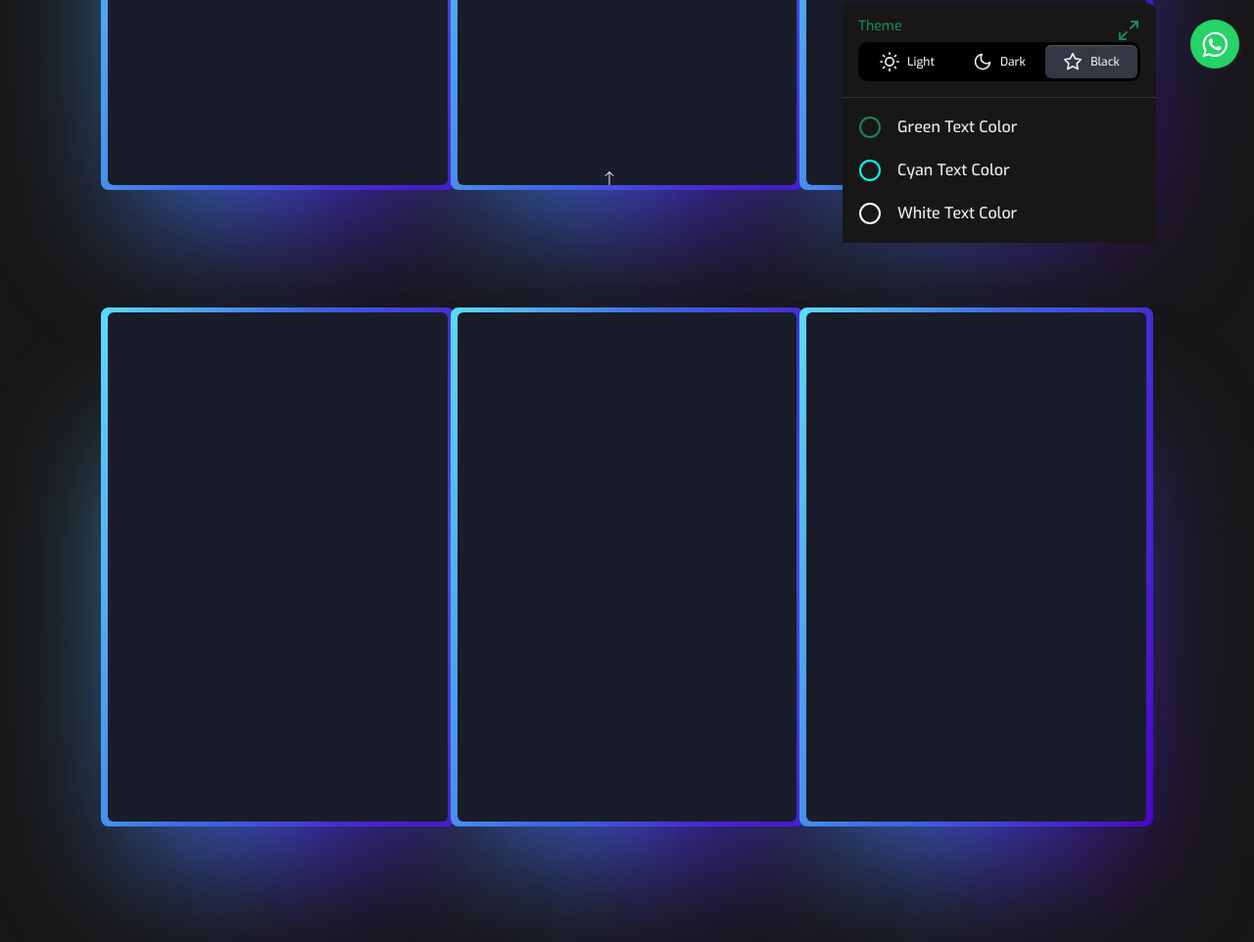
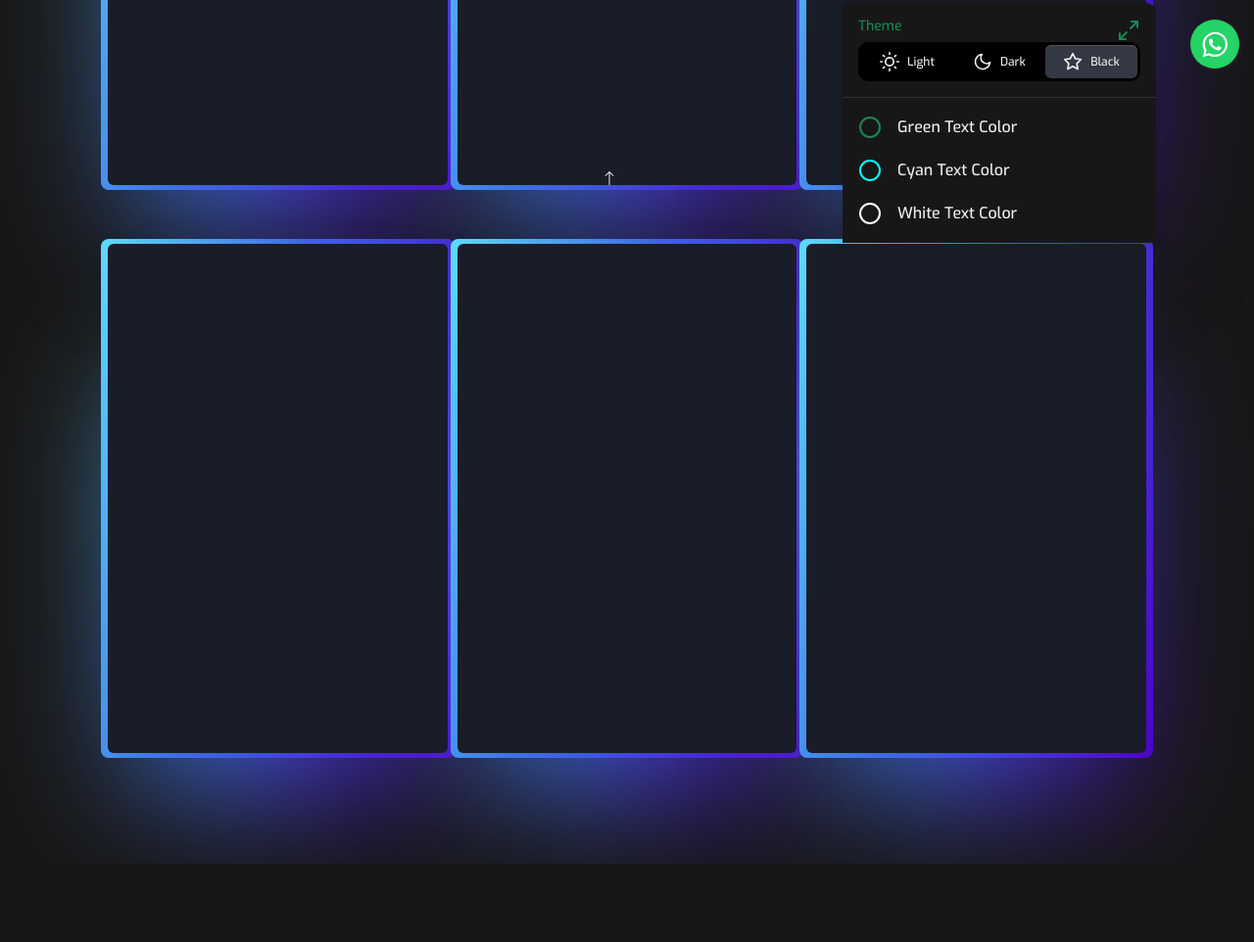
Before and after one commit to YoussefMohamedSalah/cvyoussef, a plain HTML site: page secondcv/my_projects.html in a window 1280 px wide. Shown: the part 700-1662 px from the top of the page at 98% size. After the commit the page ends 1582 px from the top, so only its background shows below. Drawn offline with nearby package versions, Linux system fonts and the light colour scheme.

Commit message:
cards updates

```diff
--- a/secondcv/css/cardcss.css
+++ /dev/null
@@ -1,86 +0,0 @@
-@property --rotate {
-    syntax: "<angle>";
-    initial-value: 132deg;
-    inherits: false;
-}
-
-:root {
-    --card-height: 65vh;
-    --card-width: calc(var(--card-height) / 1.5);
-}
-.cards_container {
-    /* min-height: 100vh; */
-    /* background: #212534; */
-    display: flex;
-    align-items: center;
-    flex-direction: row;
-    justify-content: space-around;
-    box-sizing: border-box;
-    padding: 60px 0px 70px 0px;
-}
-.magic_card {
-    background: #191c29;
-    width: var(--card-width);
-    height: var(--card-height);
-    padding: 3px;
-    position: relative;
-    border-radius: 6px;
-    justify-content: center;
-    align-items: center;
-    text-align: center;
-    display: flex;
-    font-size: 1.5em;
-    color: rgb(88 199 250 / 0%);
-    cursor: pointer;
-    font-family: cursive;
-}
-.magic_card:hover {
-    color: rgb(88 199 250 / 100%);
-    transition: color 1s;
-}
-.magic_card:hover:before, .card:hover:after {
-    animation: none;
-    opacity: 0;
-}
-.magic_card::before {
-    content: "";
-    width: 104%;
-    height: 102%;
-    border-radius: 8px;
-    background-image: linear-gradient(
-    var(--rotate)
-    , #5ddcff, #3c67e3 43%, #4e00c2);
-    position: absolute;
-    z-index: -1;
-    top: -1%;
-    left: -2%;
-    animation: spin 2.5s linear infinite;
-}
-
-.magic_card::after {
-    position: absolute;
-    content: "";
-    top: calc(var(--card-height) / 6);
-    left: 0;
-    right: 0;
-    z-index: -1;
-    height: 100%;
-    width: 100%;
-    margin: 0 auto;
-    transform: scale(0.8);
-    filter: blur(calc(var(--card-height) / 6));
-    background-image: linear-gradient(
-    var(--rotate), #5ddcff, #3c67e3 43%, #4e00c2);
-    opacity: 1;
-    transition: opacity .5s;
-    animation: spin 2.5s linear infinite;
-}
-
-@keyframes spin {
-    0% {
-        --rotate: 0deg;
-    }
-    100% {
-        --rotate: 360deg;
-    }
-}
--- a/secondcv/css/stylesheet.css
+++ b/secondcv/css/stylesheet.css
@@ -18,9 +18,6 @@ body {
   --h1-font-color-red: #800000;
   --h1-font-color-orange: #ffa500; */
 }
-/*
-
-*/
 :root {
   --card-height: 65vh;
   --card-width: calc(var(--card-height) / 1.5);
@@ -48,7 +45,8 @@ body {
     --c-text-primary: #eee;
     --c-text-secondary: #d3d5db;
     --c-border-primary: #454545;
-    --c-bg-primary: #323339;
+    /* --c-bg-primary: #323339; */
+    --c-bg-primary: #212534;
     --c-bg-secondary: #222128;
     --c-bg-button: #494a50;
     --slider-shadow: inset 0 1px 1px #767676;
@@ -1571,7 +1569,11 @@ span {
   flex-direction: row;
   justify-content: space-around;
   box-sizing: border-box;
-  padding: 60px 0px 70px 0px;
+  padding: 30px 0px 30px 0px;
+  flex-wrap: wrap;
+}
+.magic_card_container{
+  padding: 30px 0px 30px 0px;;
 }
 .magic_card {
   background: #191c29;
--- a/secondcv/my_projects.html
+++ b/secondcv/my_projects.html
@@ -106,30 +106,39 @@
                 </div>
                 <!-- ---------------------------first section------------------------------------- -->
                 <div class="cards_container">
-                    <div class="magic_card">
-                        Magic Card
+                    <div class="magic_card_container">
+                        <div class="magic_card">
+                            Magic Card
+                        </div>
                     </div>
-                    <div class="magic_card">
-                        Magic Card
+                    <div class="magic_card_container">
+                        <div class="magic_card">
+                            Magic Card
+                        </div>
                     </div>
-                    <div class="magic_card">
-                        Magic Card
+                    <div class="magic_card_container">
+                        <div class="magic_card">
+                            Magic Card
+                        </div>
+                    </div>
+                    <div class="magic_card_container">
+                        <div class="magic_card">
+                            Magic Card
+                        </div>
+                    </div>
+                    <div class="magic_card_container">
+                        <div class="magic_card">
+                            Magic Card
+                        </div>
+                    </div>
+                    <div class="magic_card_container">
+                        <div class="magic_card">
+                            Magic Card
+                        </div>
                     </div>
                 </div>
-                <!------------------------------------- second section  ------------------------------------>
-                <div class="cards_container">
-                    <div class="magic_card">
-                        Magic Card
-                    </div>
-                    <div class="magic_card">
-                        Magic Card
-                    </div>
-                    <div class="magic_card">
-                        Magic Card
-                    </div>
-                </div>
-                <!-- ---------------------------------------------------------------------------------- -->
             </div>
+            <!-- ---------------------------------------------------------------------------------- -->
             <!-- whatsapp div -->
             <div id="myButton">
                 <script type="text/javascript">
```
Also changed, not shown: secondcv/index.html (+2 -2 lines).
